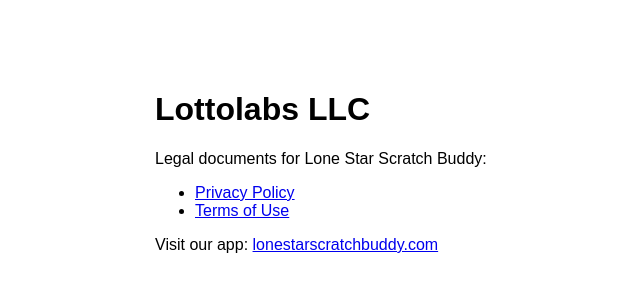
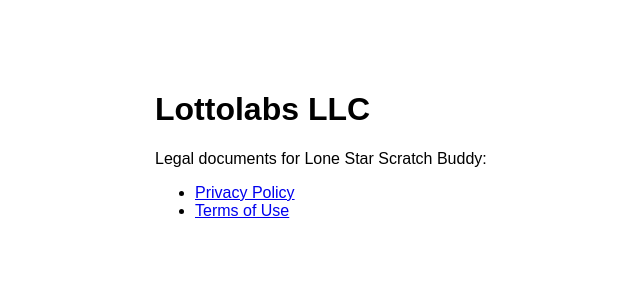
Before and after one commit to LottolabsLLC/lottolabsllc.github.io, a plain HTML site: page index.html in a window 1280 px wide. Shown: the whole page, without its empty margins (185-825 px from the left). Drawn offline with Linux system fonts and the light colour scheme.

Commit message:
Update index.html

```diff
--- a/index.html
+++ b/index.html
@@ -12,6 +12,5 @@
         <li><a href="/privacy-policy/">Privacy Policy</a></li>
         <li><a href="/terms-of-use/">Terms of Use</a></li>
     </ul>
-    <p>Visit our app: <a href="https://lonestarscratchbuddy.com">lonestarscratchbuddy.com</a></p>
 </body>
 </html>
```
